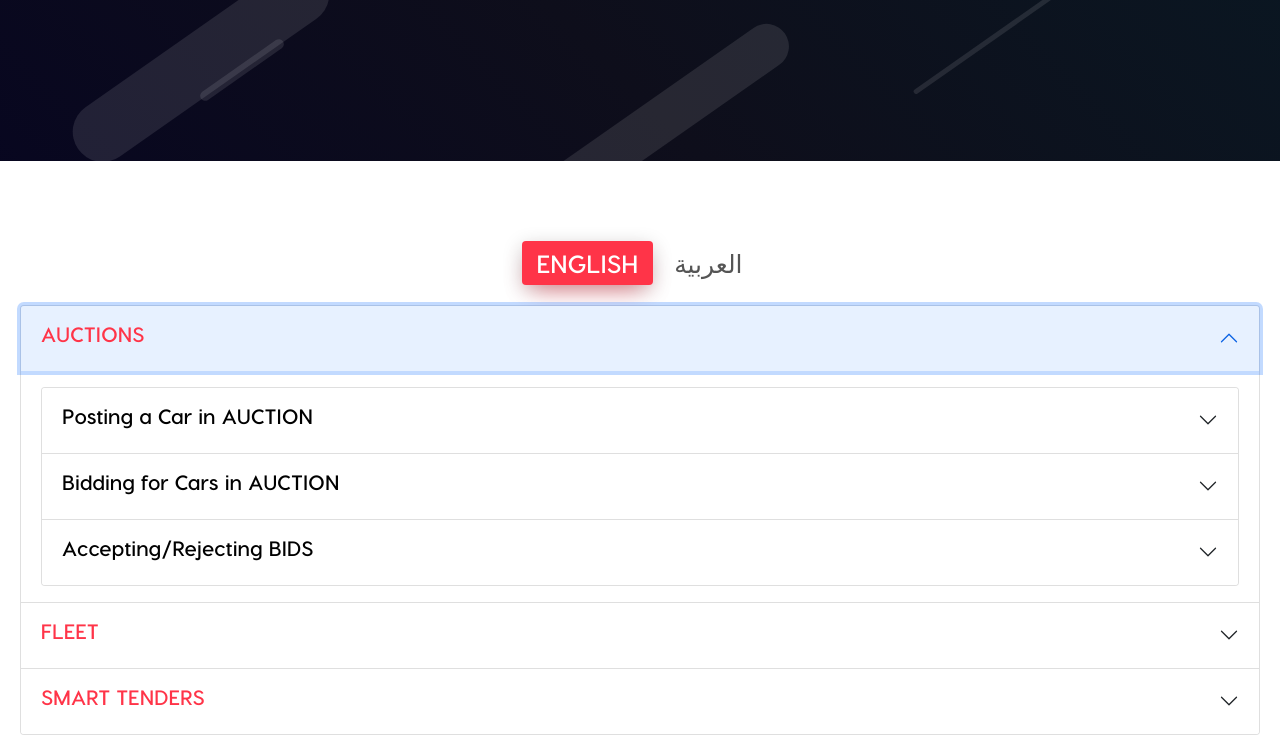
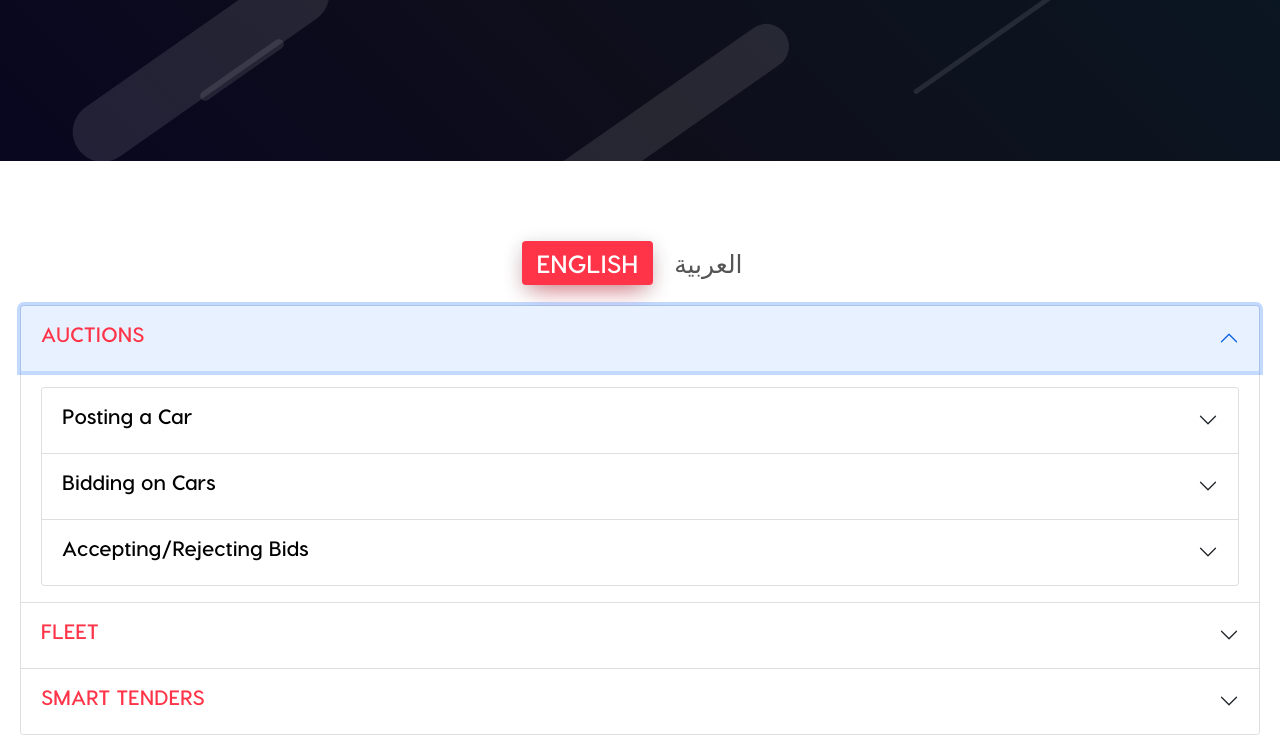
Before and after one commit to clydekarnage/clydekarnage.github.io, a plain HTML site: page tutorial_dealers.html in a window 1280 px wide. Both pictures are taken after a click on the button "AUCTIONS". Shown: the part 540-1278 px from the top of the page. Drawn offline with nearby package versions, Linux system fonts and the light colour scheme; some packages are replaced by stand-ins of ours; files whose address does not match are found by name.

Commit message:
changing the text

```diff
--- a/tutorial_dealers.html
+++ b/tutorial_dealers.html
@@ -163,7 +163,7 @@
                         <button class="accordion-button collapsed" type="button" data-bs-toggle="collapse" data-bs-target="#subcollapseOne" aria-expanded="false" aria-controls="subcollapseOne">
                             <h4 style="
                             text-align: left; width: 100%;;
-                        ">Posting a Car in AUCTION</h4>
+                        ">Posting a Car</h4>
                         </button>
                       </h2>
                       <div id="subcollapseOne" class="accordion-collapse collapse" aria-labelledby="subheadingOne" data-bs-parent="#accordionExample">
@@ -185,7 +185,7 @@
                         <button class="accordion-button collapsed" type="button" data-bs-toggle="collapse" data-bs-target="#subcollapseTwo" aria-expanded="false" aria-controls="subcollapseTwo">
                             <h4 style="
                             text-align: left; width: 100%;;
-                        ">Bidding for Cars in AUCTION</h4>
+                        ">Bidding on Cars</h4>
                         </button>
                       </h2>
                       <div id="subcollapseTwo" class="accordion-collapse collapse" aria-labelledby="subheadingTwo" data-bs-parent="#accordionExample">
@@ -207,7 +207,7 @@
                         <button class="accordion-button collapsed" type="button" data-bs-toggle="collapse" data-bs-target="#subcollapseThree" aria-expanded="false" aria-controls="subcollapseThree">
                             <h4 style="
                             text-align: left; width: 100%;;
-                        ">Accepting/Rejecting BIDS</h4>
+                        ">Accepting/Rejecting Bids</h4>
                         </button>
                       </h2>
                       <div id="subcollapseThree" class="accordion-collapse collapse" aria-labelledby="subheadingThree" data-bs-parent="#accordionExample">
@@ -244,7 +244,7 @@
                         <button class="accordion-button collapsed" type="button" data-bs-toggle="collapse" data-bs-target="#sub2collapseOne" aria-expanded="true" aria-controls="sub2collapseOne">
                             <h4 style="
                             text-align: left; width: 100%;;
-                        ">Uploading a FLEET</h4>
+                        ">Uploading a Fleet</h4>
                         </button>
                       </h2>
                       <div id="sub2collapseOne" class="accordion-collapse collapse" aria-labelledby="sub2headingOne" data-bs-parent="#accordionExample">
@@ -266,7 +266,7 @@
                         <button class="accordion-button collapsed" type="button" data-bs-toggle="collapse" data-bs-target="#sub2collapseTwo" aria-expanded="false" aria-controls="sub2collapseTwo">
                             <h4 style="
                             text-align: left; width: 100%;;
-                        ">Bidding for a FLEET</h4>
+                        ">Bidding on a FLEET</h4>
                         </button>
                       </h2>
                       <div id="sub2collapseTwo" class="accordion-collapse collapse" aria-labelledby="sub2headingTwo" data-bs-parent="#accordionExample">
@@ -288,7 +288,7 @@
                         <button class="accordion-button collapsed" type="button" data-bs-toggle="collapse" data-bs-target="#sub2collapseThree" aria-expanded="false" aria-controls="sub2collapseThree">
                             <h4 style="
                             text-align: left; width: 100%;;
-                        ">Accepting/Rejecting Bids in FLEET</h4>
+                        ">Accepting/Rejecting Bids</h4>
                         </button>
                       </h2>
                       <div id="sub2collapseThree" class="accordion-collapse collapse" aria-labelledby="sub2headingThree" data-bs-parent="#accordionExample">
@@ -325,7 +325,7 @@
                         <button class="accordion-button collapsed" type="button" data-bs-toggle="collapse" data-bs-target="#sub3collapseOne" aria-expanded="true" aria-controls="sub3collapseOne">
                             <h4 style="
                             text-align: left; width: 100%;;
-                        ">Posting a SMART TENDER</h4>
+                        ">Posting a Smart Tender</h4>
                         </button>
                       </h2>
                       <div id="sub3collapseOne" class="accordion-collapse collapse" aria-labelledby="sub3headingOne" data-bs-parent="#accordionExample">
@@ -369,7 +369,7 @@
                         <button class="accordion-button collapsed" type="button" data-bs-toggle="collapse" data-bs-target="#sub3collapseThree" aria-expanded="false" aria-controls="sub3collapseThree">
                             <h4 style="
                             text-align: left; width: 100%;;
-                        ">Accepting/Rejecting SMART TENDERS</h4>
+                        ">Accepting/Rejecting Bids</h4>
                         </button>
                       </h2>
                       <div id="sub3collapseThree" class="accordion-collapse collapse" aria-labelledby="sub3headingThree" data-bs-parent="#accordionExample">
@@ -412,7 +412,7 @@
                         <button class="accordion-button collapsed" type="button" data-bs-toggle="collapse" data-bs-target="#subcollapseOnear" aria-expanded="false" aria-controls="subcollapseOnear">
                             <h4 style="
                             text-align: left; width: 100%;;
-                        ">Posting a Car in AUCTION</h4>
+                        ">Posting a Car</h4>
                         </button>
                       </h2>
                       <div id="subcollapseOnear" class="accordion-collapse collapse" aria-labelledby="subheadingOne" data-bs-parent="#accordionExample">
@@ -434,7 +434,7 @@
                         <button class="accordion-button collapsed" type="button" data-bs-toggle="collapse" data-bs-target="#subcollapseTwoar" aria-expanded="false" aria-controls="subcollapseTwoar">
                             <h4 style="
                             text-align: left; width: 100%;;
-                        ">Bidding for Cars in AUCTION</h4>
+                        ">Bidding on Cars</h4>
                         </button>
                       </h2>
                       <div id="subcollapseTwoar" class="accordion-collapse collapse" aria-labelledby="subheadingTwoar" data-bs-parent="#accordionExample">
@@ -456,7 +456,7 @@
                         <button class="accordion-button collapsed" type="button" data-bs-toggle="collapse" data-bs-target="#subcollapseThreear" aria-expanded="false" aria-controls="subcollapseThreear">
                             <h4 style="
                             text-align: left; width: 100%;;
-                        ">Accepting/Rejecting BIDS</h4>
+                        ">Accepting/Rejecting Bids</h4>
                         </button>
                       </h2>
                       <div id="subcollapseThreear" class="accordion-collapse collapse" aria-labelledby="subheadingThree" data-bs-parent="#accordionExamplear">
@@ -493,7 +493,7 @@
                         <button class="accordion-button collapsed" type="button" data-bs-toggle="collapse" data-bs-target="#sub2collapseOnear" aria-expanded="true" aria-controls="sub2collapseOnear">
                             <h4 style="
                             text-align: left; width: 100%;;
-                        ">Uploading a FLEET</h4>
+                        ">Uploading a Fleet</h4>
                         </button>
                       </h2>
                       <div id="sub2collapseOnear" class="accordion-collapse collapse" aria-labelledby="sub2headingOnear" data-bs-parent="#accordionExample">
@@ -515,7 +515,7 @@
                         <button class="accordion-button collapsed" type="button" data-bs-toggle="collapse" data-bs-target="#sub2collapseTwoar" aria-expanded="false" aria-controls="sub2collapseTwoar">
                             <h4 style="
                             text-align: left; width: 100%;;
-                        ">Bidding for a FLEET</h4>
+                        ">Bidding on a FLEET</h4>
                         </button>
                       </h2>
                       <div id="sub2collapseTwoar" class="accordion-collapse collapse" aria-labelledby="sub2headingTwoar" data-bs-parent="#accordionExample">
@@ -537,7 +537,7 @@
                         <button class="accordion-button collapsed" type="button" data-bs-toggle="collapse" data-bs-target="#sub2collapseThreear" aria-expanded="false" aria-controls="sub2collapseThreear">
                             <h4 style="
                             text-align: left; width: 100%;;
-                        ">Accepting/Rejecting Bids in FLEET</h4>
+                        ">Accepting/Rejecting Bids</h4>
                         </button>
                       </h2>
                       <div id="sub2collapseThreear" class="accordion-collapse collapse" aria-labelledby="sub2headingThreear" data-bs-parent="#accordionExample">
@@ -574,7 +574,7 @@
                         <button class="accordion-button collapsed" type="button" data-bs-toggle="collapse" data-bs-target="#sub3collapseOnear" aria-expanded="true" aria-controls="sub3collapseOnear">
                             <h4 style="
                             text-align: left; width: 100%;
-                        ">Posting a SMART TENDER</h4>
+                        ">Posting a Smart Tender</h4>
                         </button>
                       </h2>
                       <div id="sub3collapseOnear" class="accordion-collapse collapse" aria-labelledby="sub3headingOnear" data-bs-parent="#accordionExample">
@@ -618,7 +618,7 @@
                         <button class="accordion-button collapsed" type="button" data-bs-toggle="collapse" data-bs-target="#sub3collapseThreear" aria-expanded="false" aria-controls="sub3collapseThreear">
                             <h4 style="
                             text-align: left; width: 100%;;
-                        ">Accepting/Rejecting SMART TENDERS</h4>
+                        ">Accepting/Rejecting Bids</h4>
                         </button>
                       </h2>
                       <div id="sub3collapseThreear" class="accordion-collapse collapse" aria-labelledby="sub3headingThreear" data-bs-parent="#accordionExample">
```
